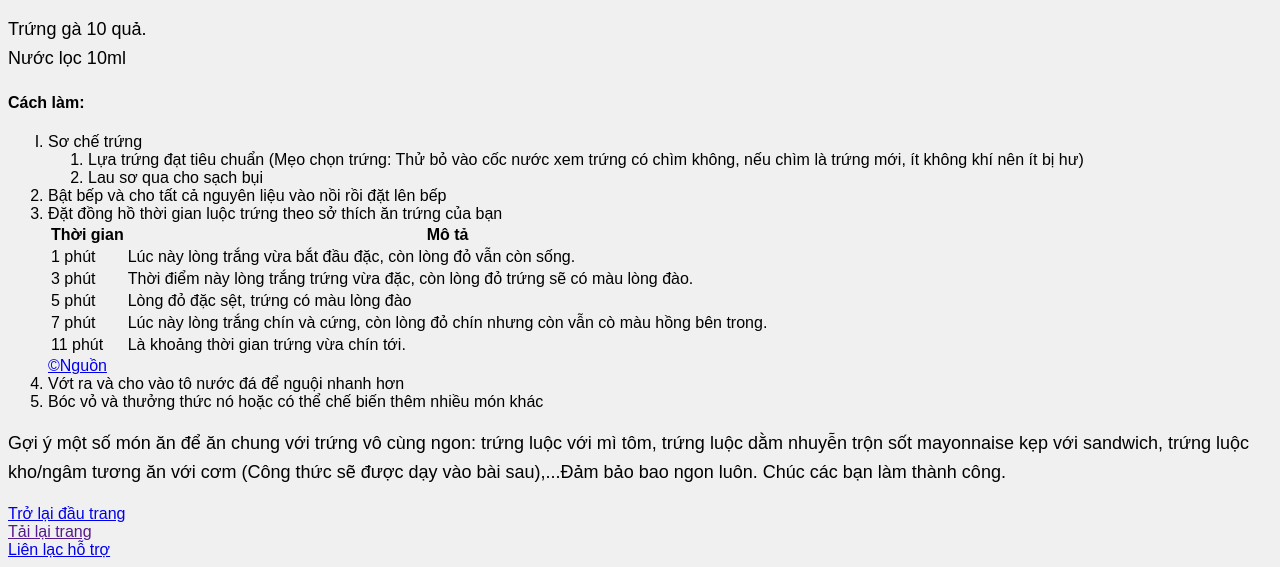
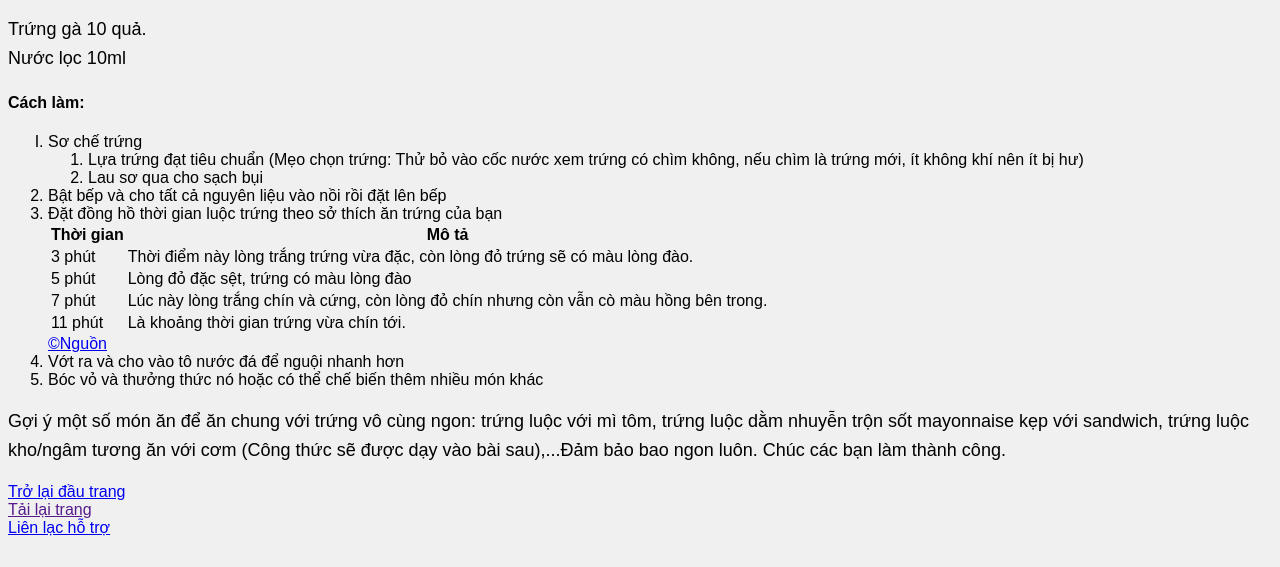
Before and after one commit to ThaoVy10/COOKING-FOR-CHILDREN, a plain HTML site: page index.html in a window 1280 px wide. Shown: the part 688-1255 px from the top of the page. After the commit the page ends 1233 px from the top, so only its background shows below. Drawn offline with Linux system fonts and the light colour scheme.

Commit message:
first commit

```diff
--- a/index.html
+++ b/index.html
@@ -35,10 +35,6 @@
           </tr>
         </thead>
         <tbody>
-          <tr>
-            <td>1 phút</td>
-            <td>Lúc này lòng trắng vừa bắt đầu đặc, còn lòng đỏ vẫn còn sống.</td>
-        </tr>
         <tr>
             <td>3 phút</td>
             <td>Thời điểm này lòng trắng trứng vừa đặc, còn lòng đỏ trứng sẽ có màu lòng đào.</td>
```
